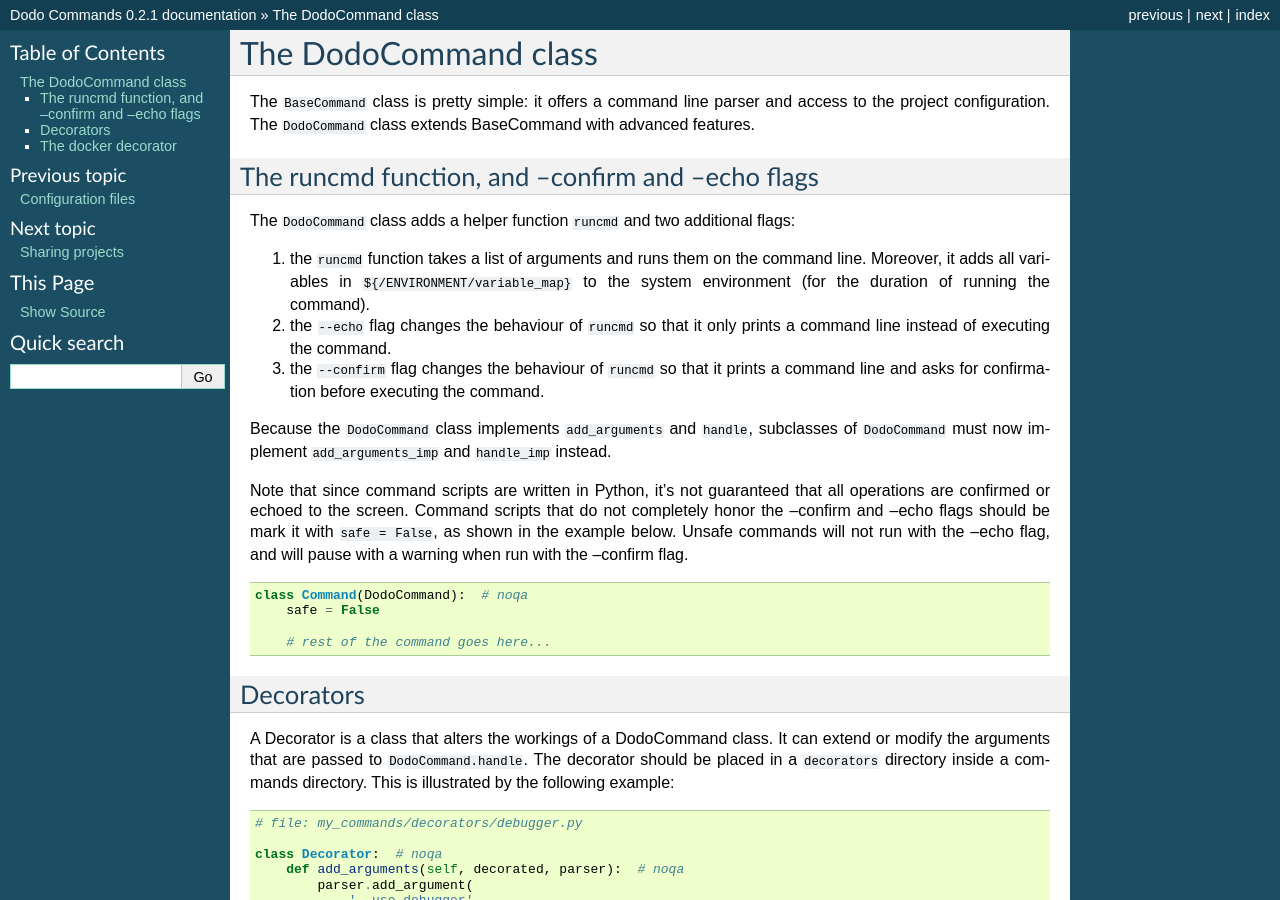
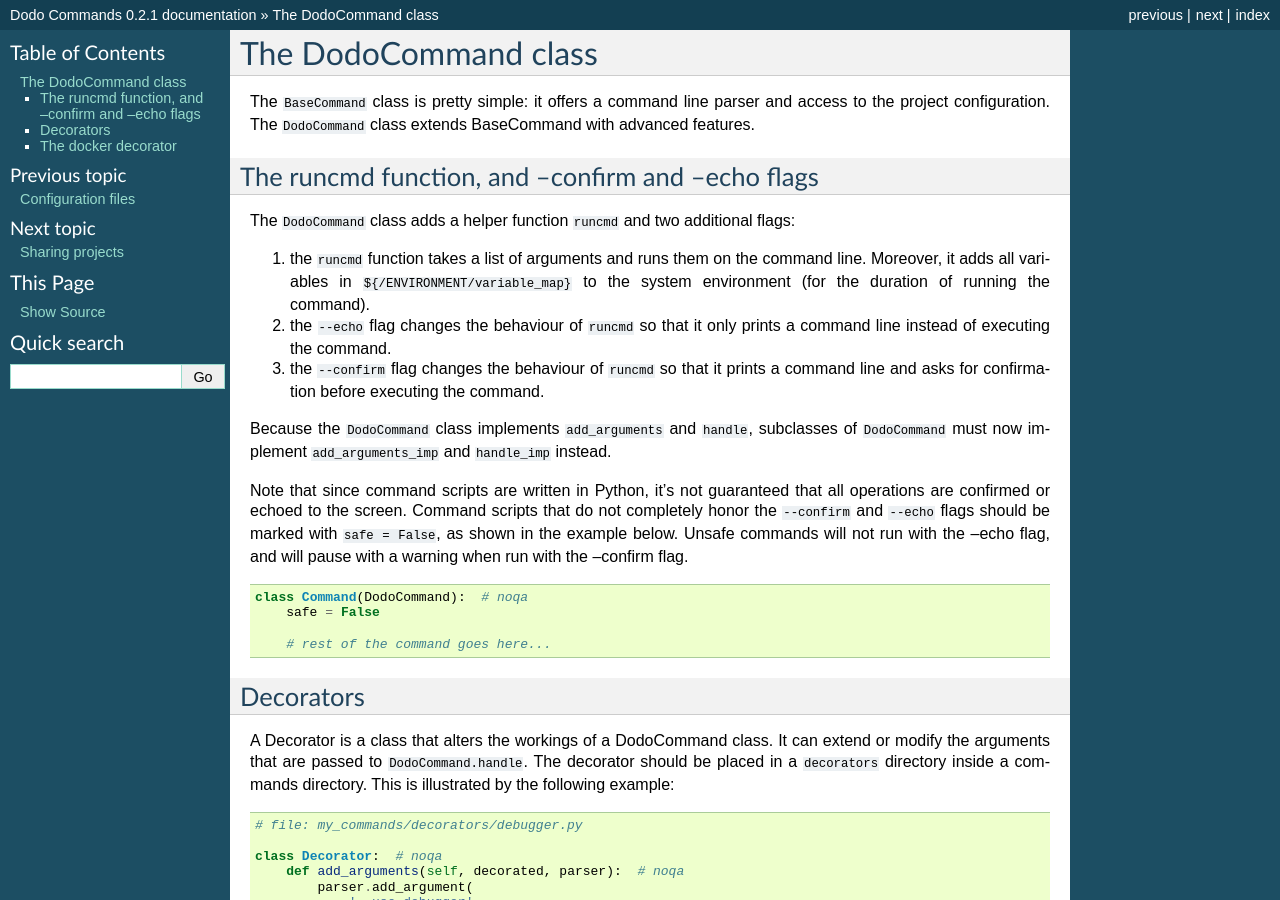
Before and after one commit to mnieber/dodo-commands, a Sphinx documentation site: the page built from doc/dodo-command.rst, in a window 1280 px wide and 900 px high. Built offline with Sphinx 7.4.7, drawn with Linux system fonts in a browser that asks for light colours.

Commit message:
Improve documentation

```diff
--- a/doc/dodo-command.rst
+++ b/doc/dodo-command.rst
@@ -20,7 +20,7 @@ The :code:`DodoCommand` class adds a helper function :code:`runcmd` and two addi
 
 Because the ``DodoCommand`` class implements :code:`add_arguments` and :code:`handle`, subclasses of ``DodoCommand`` must now implement :code:`add_arguments_imp` and :code:`handle_imp` instead.
 
-Note that since command scripts are written in Python, it's not guaranteed that all operations are confirmed or echoed to the screen. Command scripts that do not completely honor the --confirm and --echo flags should be mark it with ``safe = False``, as shown in the example below. Unsafe commands will not run with the --echo flag, and will pause with a warning when run with the --confirm flag.
+Note that since command scripts are written in Python, it's not guaranteed that all operations are confirmed or echoed to the screen. Command scripts that do not completely honor the ``--confirm`` and ``--echo`` flags should be marked with ``safe = False``, as shown in the example below. Unsafe commands will not run with the --echo flag, and will pause with a warning when run with the --confirm flag.
 
 .. code-block:: python
 
```
